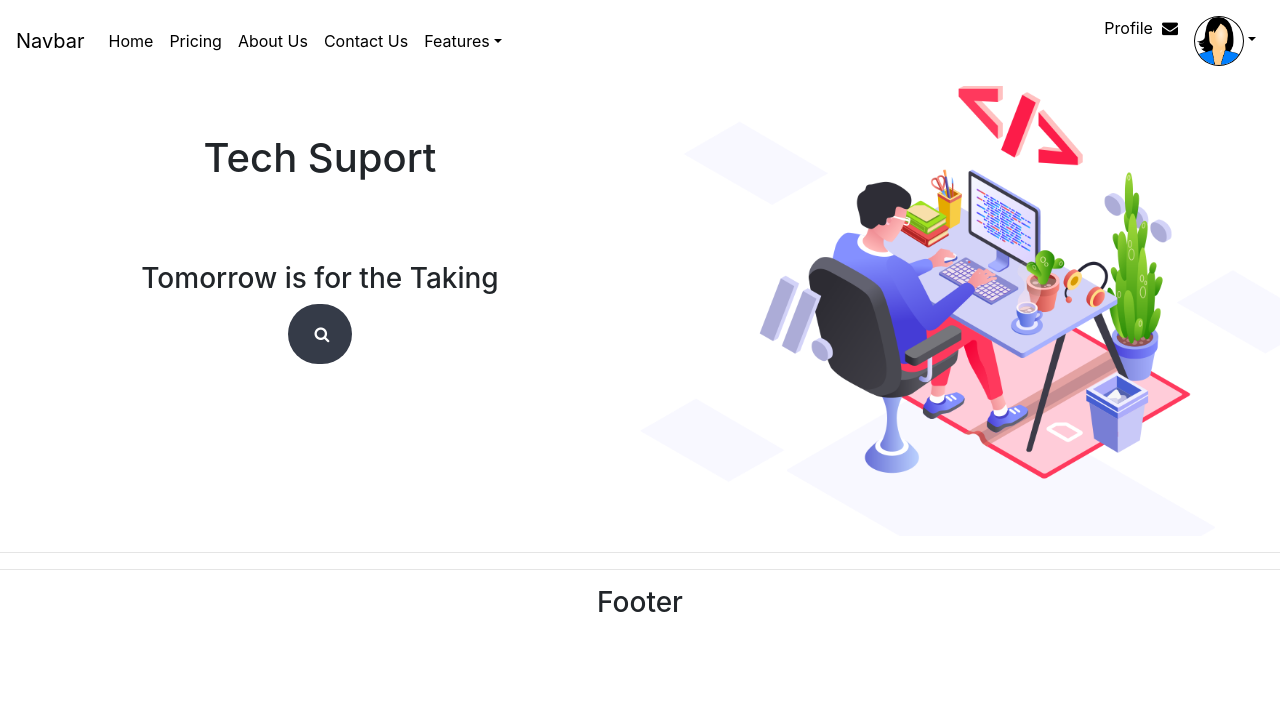
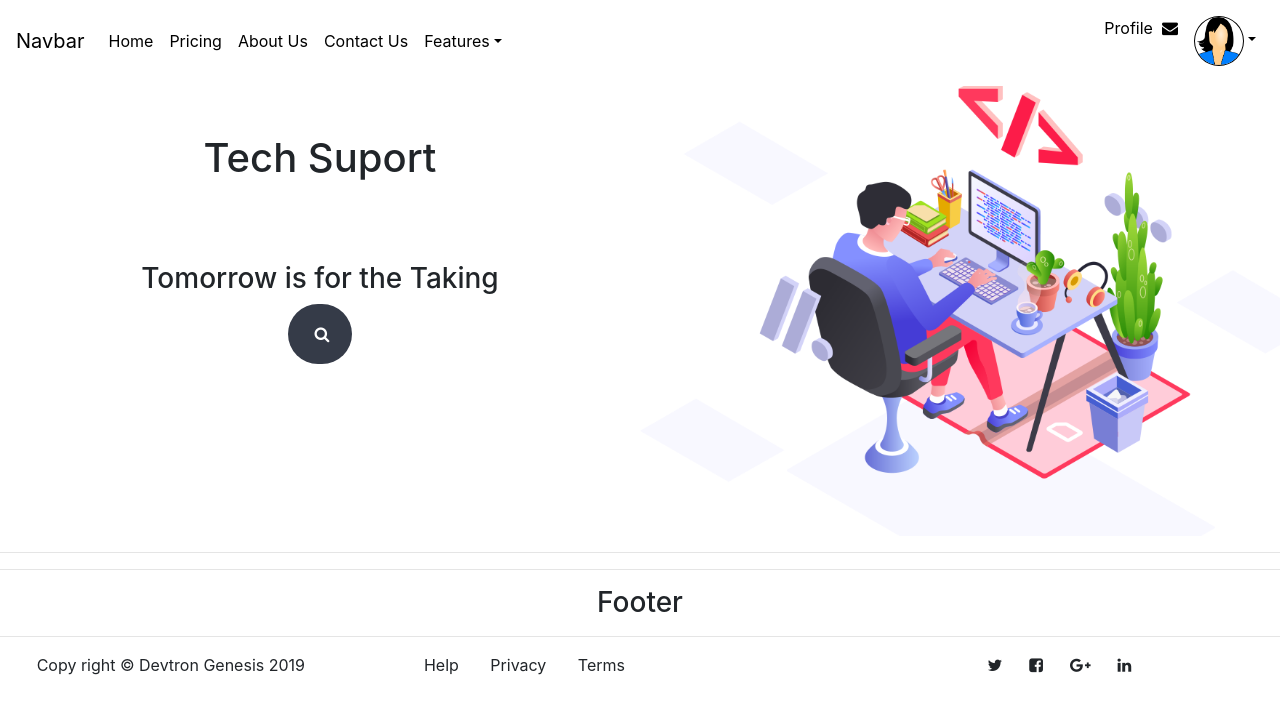
Before and after one commit to KashifAli5/tech-support, a React (Create React App) app: page / in a window 1280 px wide. Shown: the top 714 px of the page. Built offline with nearby package versions, Linux system fonts and the light colour scheme.

Commit message:
footer last copy right component

```diff
--- a/src/App.js
+++ b/src/App.js
@@ -5,7 +5,7 @@ import './css/style.css';
 
 // Components
 import Header from './components/header/Header';
-import Footer from './components/Footer';
+import Footer from './components/footer/Footer';
 
 function App() {
   return (
--- a/src/components/Footer.js
+++ b/src/components/footer/Footer.js
@@ -1,12 +1,14 @@
 import React from 'react';
 
+// Components
+import FooterCopyRight from './footerCopyright';
 
 const Footer = () => {
 	return (
 		<div className="footer_section_main">
 		<hr />
 			<h3> <center> Footer </center></h3>
-
+			<FooterCopyRight />
 		</div>
 	)
 }
--- /dev/null
+++ b/src/components/footer/footerCopyright.js
@@ -0,0 +1,27 @@
+import React from 'react';
+
+
+const FooterCopyRight = () => {
+	return (
+		<div>
+		<hr />
+			<div className="footer_copy_right_main row">
+				<div className="col-lg-3 col-md-4 footer_cr_text">
+					<span> Copy right © Devtron Genesis 2019 </span>
+				</div>
+				<div className="col-lg-3 col-md-3 footer_cr_links">
+					<span> Help </span> &nbsp; &nbsp; &nbsp; <span> Privacy </span>  &nbsp; &nbsp; &nbsp; <span> Terms </span>
+				</div>
+				<div className="col-lg-5 col-md-5 footer_cr_icons">
+					<i class="fa fa-twitter"></i>  &nbsp; &nbsp; &nbsp;
+					<i class="fa fa-facebook-square"></i>  &nbsp; &nbsp; &nbsp;
+					<i class="fa fa-google-plus"></i>  &nbsp; &nbsp; &nbsp;
+					<i class="fa fa-linkedin"></i>  &nbsp; &nbsp; &nbsp;
+				</div>
+			</div>
+		</div>
+	)
+}
+
+
+export default FooterCopyRight;
--- a/src/css/style.css
+++ b/src/css/style.css
@@ -96,3 +96,10 @@ img.profile_nav_img {
 .footer_section_main {
 	clear: both;
 }
+.footer_copy_right_main {
+    text-align: right;
+    font-size: 16px;
+}
+.footer_copy_right_main.row {
+    margin: 0px;
+}
```
